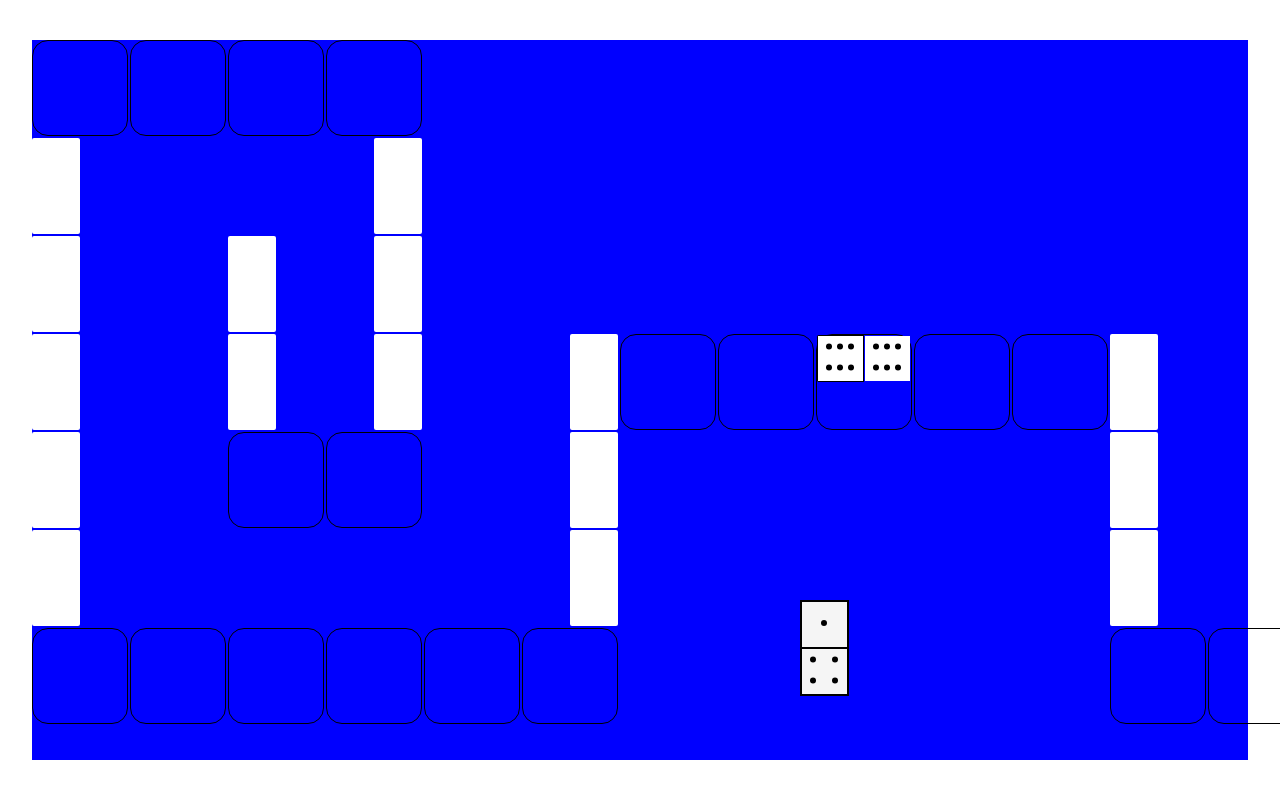
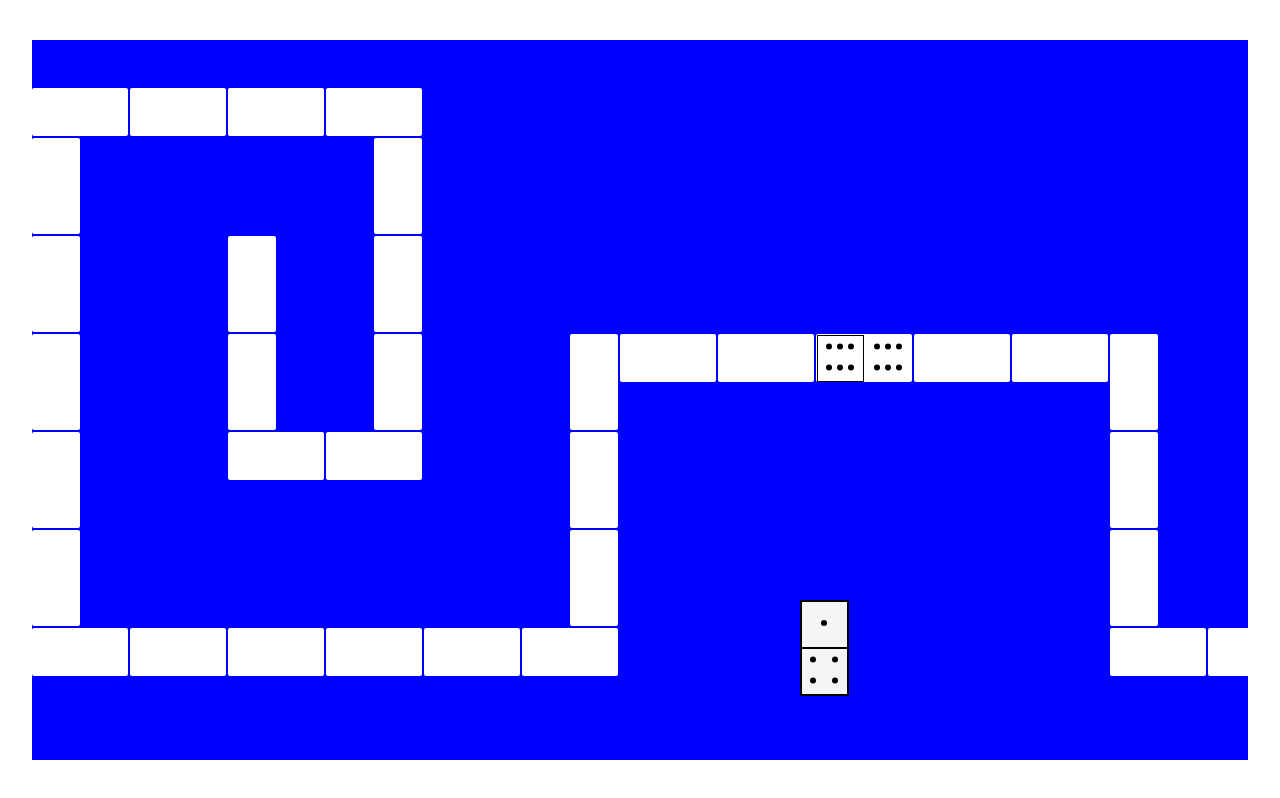
Before and after one commit to Orkthi/Domino-game, a plain HTML site: page game/game.html in a window 1280 px wide. Shown: the top 798 px of the page. Drawn offline with Linux system fonts and the light colour scheme.

Commit message:
ajeitando malha e dando inicio as peças

```diff
--- a/game/game.css
+++ b/game/game.css
@@ -96,12 +96,12 @@ background-color: brown;
 
 }
 
-.horizontalBox {
+/*.horizontalBox {
     border-radius: var(--borderE);
     border: solid black 1px;
-}
+}*/
 .UsableRectangleW{
-    /* background-color: white; */
+     background-color: white;
     /* background-color: black; */
     border-radius: var(--borderI);
     overflow: hidden;
```
